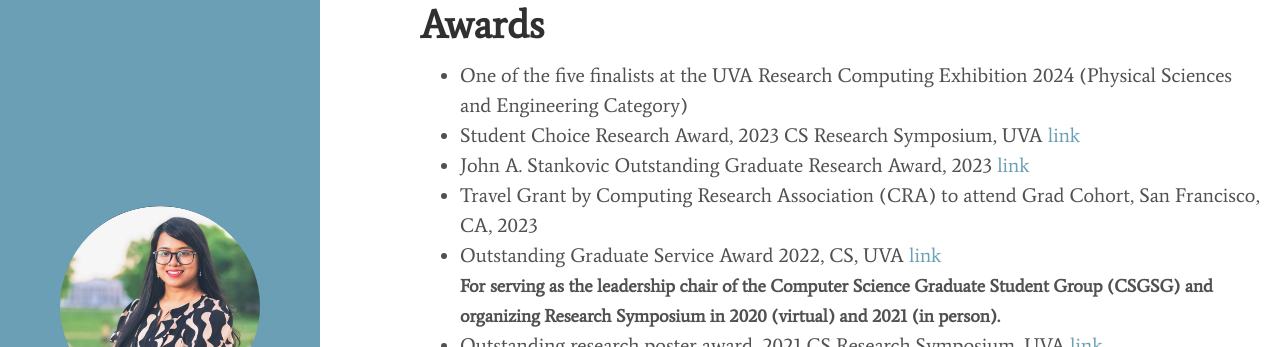
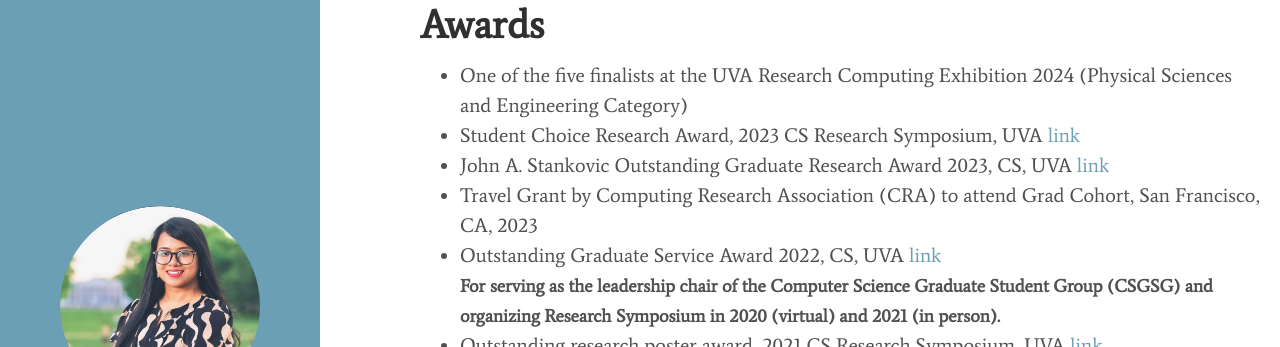
Before and after one commit to soneyahossain/soneyahossain.github.io, a Jekyll site: the page built from awards.md, in a window 1280 px wide. Shown: the top 347 px of the page. Built offline with Jekyll 4.4.1, drawn with Linux system fonts in a browser that asks for light colours; cached includes are drawn as plain includes.

Commit message:
update awards

```diff
--- a/awards.md
+++ b/awards.md
@@ -5,7 +5,7 @@ title: Awards
 
 * One of the five finalists at the UVA Research Computing Exhibition 2024 (Physical Sciences and Engineering Category)
 * Student Choice Research Award, 2023 CS Research Symposium, UVA [link](https://engineering.virginia.edu/department/computer-science/blogs/2023-cs-research-symposium-highlights)
-* John A. Stankovic Outstanding Graduate Research Award, 2023 [link](https://engineering.virginia.edu/department/computer-science/blogs/cs-department-end-year-award-recipients-2022-2023)
+* John A. Stankovic Outstanding Graduate Research Award 2023, CS, UVA [link](https://engineering.virginia.edu/department/computer-science/blogs/cs-department-end-year-award-recipients-2022-2023)
 * Travel Grant by Computing Research Association (CRA) to attend Grad Cohort, San Francisco, CA, 2023
 * Outstanding Graduate Service Award 2022, CS, UVA [link](https://engineering.virginia.edu/2021-2022-cs-department-end-year-awards)<br />
   <font size="4"><b>For serving as the leadership chair of the Computer Science Graduate Student Group (CSGSG) and organizing Research Symposium in 2020 (virtual) and 2021 (in person).</b></font>
```
